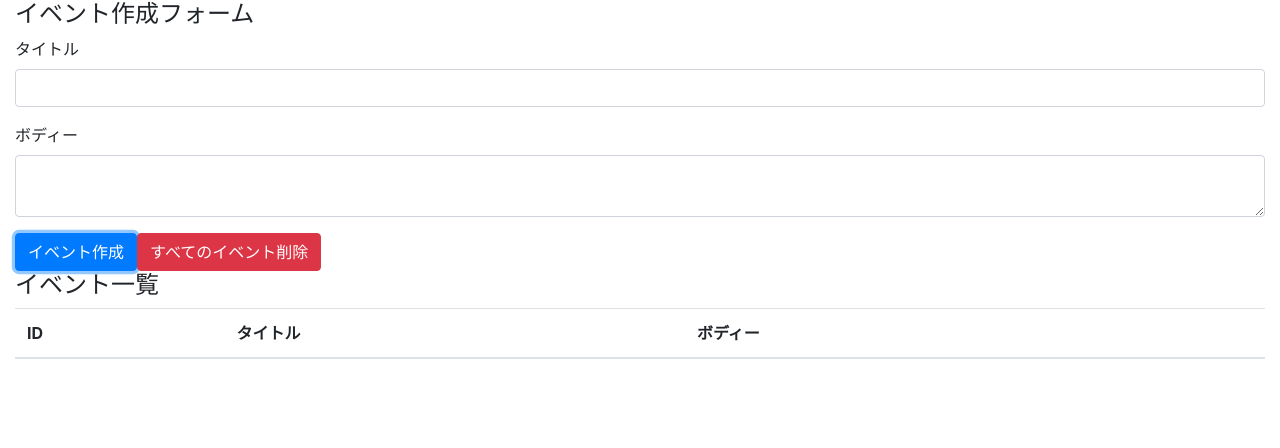
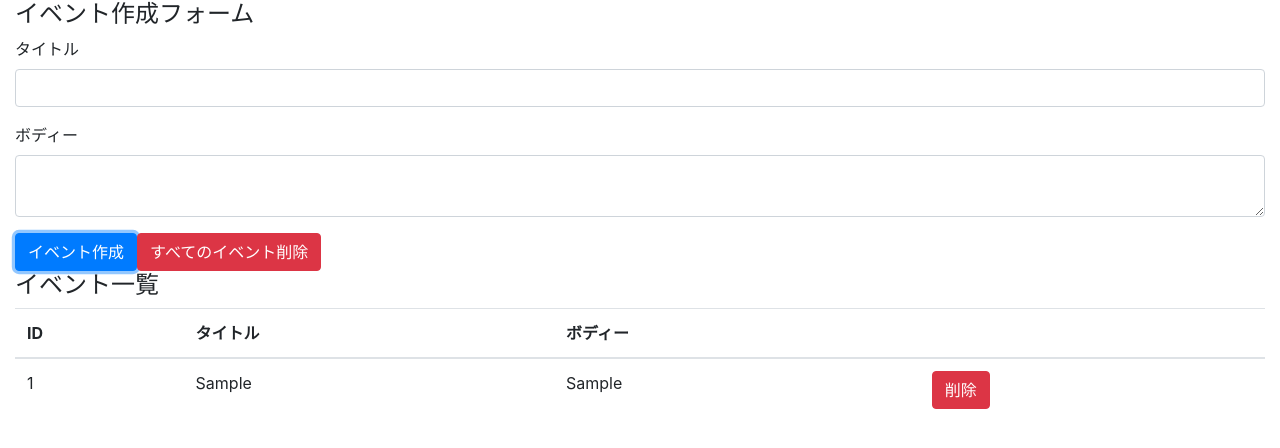
Before and after one commit to mahiro72/react-hooks_practice, a React (Create React App) app in the folder react-hooks-101/: page / in a window 1280 px wide. Both pictures are taken after typing "Sample", "Sample" into the empty fields and a click on the button "イベント作成". Shown: the top 448 px of the page. Built offline with nearby package versions, Linux system fonts and the light colour scheme.

Commit message:
lesson 14

```diff
--- a/react-hooks-101/src/App.js
+++ b/react-hooks-101/src/App.js
@@ -3,6 +3,9 @@ import React,{useState,useEffect,useReducer} from 'react';
 import 'bootstrap/dist/css/bootstrap.min.css';
 
 import reducer from './reducers'
+
+import Event from './components/Event';
+
 
 const App = (props)=>{
 
@@ -29,7 +32,17 @@ const App = (props)=>{
 
   }
 
-  console.log(state)
+
+
+
+  const deleteAllEvent=(e)=>{
+    e.preventDefault();
+    let action={
+      type:"DELETE_ALL_EVENT"
+    }
+    dispatch(action);
+  }
+
 
 
   return (
@@ -48,7 +61,7 @@ const App = (props)=>{
         </div>
 
         <button className="btn btn-primary" onClick={addEvent}>イベント作成</button>
-        <button className="btn btn-danger">すべてのイベント削除</button>
+        <button className="btn btn-danger" onClick={deleteAllEvent}>すべてのイベント削除</button>
         {/* <button className="btn btn-danger">すべての操作ログの削除</button> */}
 
       </form>
@@ -66,7 +79,9 @@ const App = (props)=>{
         </thead>
 
         <tbody>
-
+          {state.map((data,index)=>
+            (<Event data={data} index={index} dispatch={dispatch} />)
+          )}
         </tbody>
 
       </table>
@@ -75,10 +90,10 @@ const App = (props)=>{
 }
 
 
-App.defaultProps= {
-  name:'sample',
-  price:1000,
-}
+// App.defaultProps= {
+//   name:'sample',
+//   price:1000,
+// }
 
 
 
--- /dev/null
+++ b/react-hooks-101/src/components/Event.js
@@ -0,0 +1,23 @@
+import React from 'react'
+
+const Event = ({index,dispatch,data}) => {
+
+    const deleteEvent=()=>{
+        let action={
+          type:"DELETE_EVENT",
+          id:data.id
+        }
+        dispatch(action);
+      }
+
+    return (
+        <tr key={index}>
+            <td>{data.id}</td>
+            <td>{data.title}</td>
+            <td>{data.body}</td>
+            <td><button className="btn btn-danger"onClick={deleteEvent}>削除</button></td>
+        </tr>
+    )
+}
+
+export default Event
--- a/react-hooks-101/src/reducers/index.js
+++ b/react-hooks-101/src/reducers/index.js
@@ -1,5 +1,3 @@
-
-
 
 
 const events = (state=[],action)=>{
@@ -14,7 +12,7 @@ const events = (state=[],action)=>{
             return [...state,{id:id,...event}]
 
         case "DELETE_EVENT":
-            return state
+            return (state.filter((data)=>data.id!==action.id))
         case "DELETE_ALL_EVENT":
             return []
 
```
